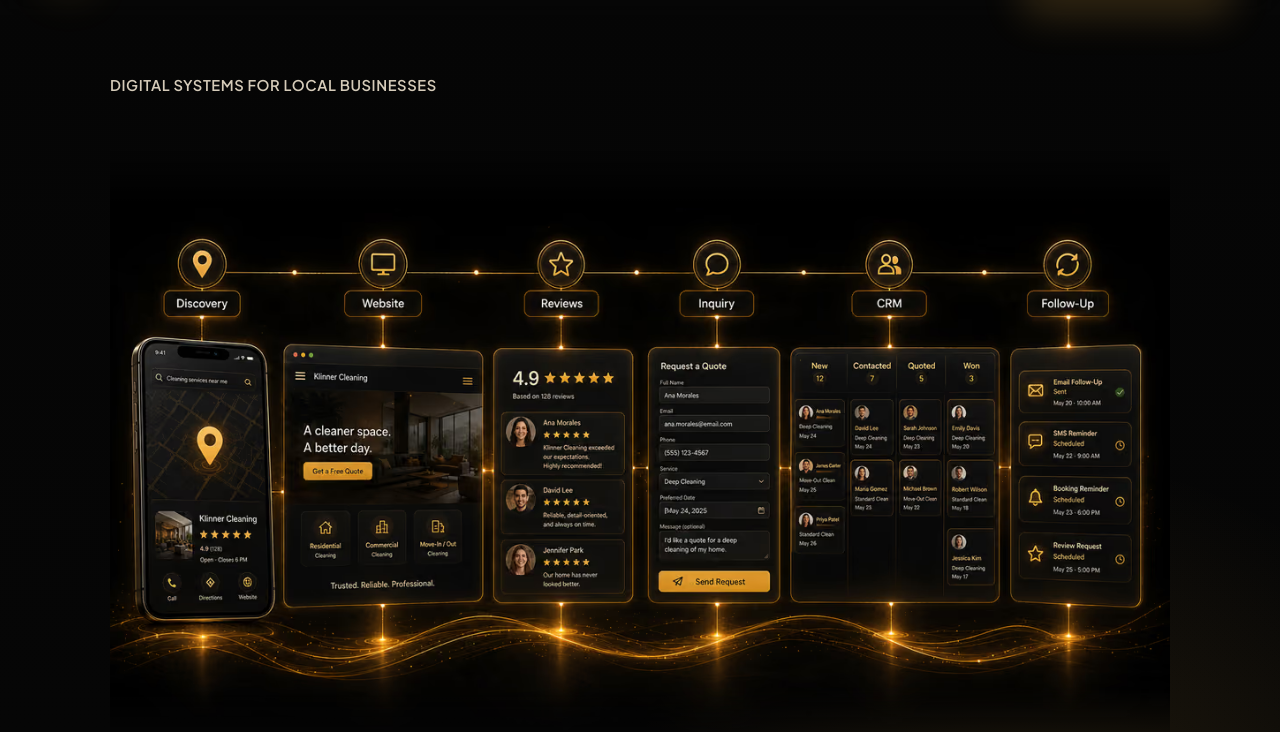
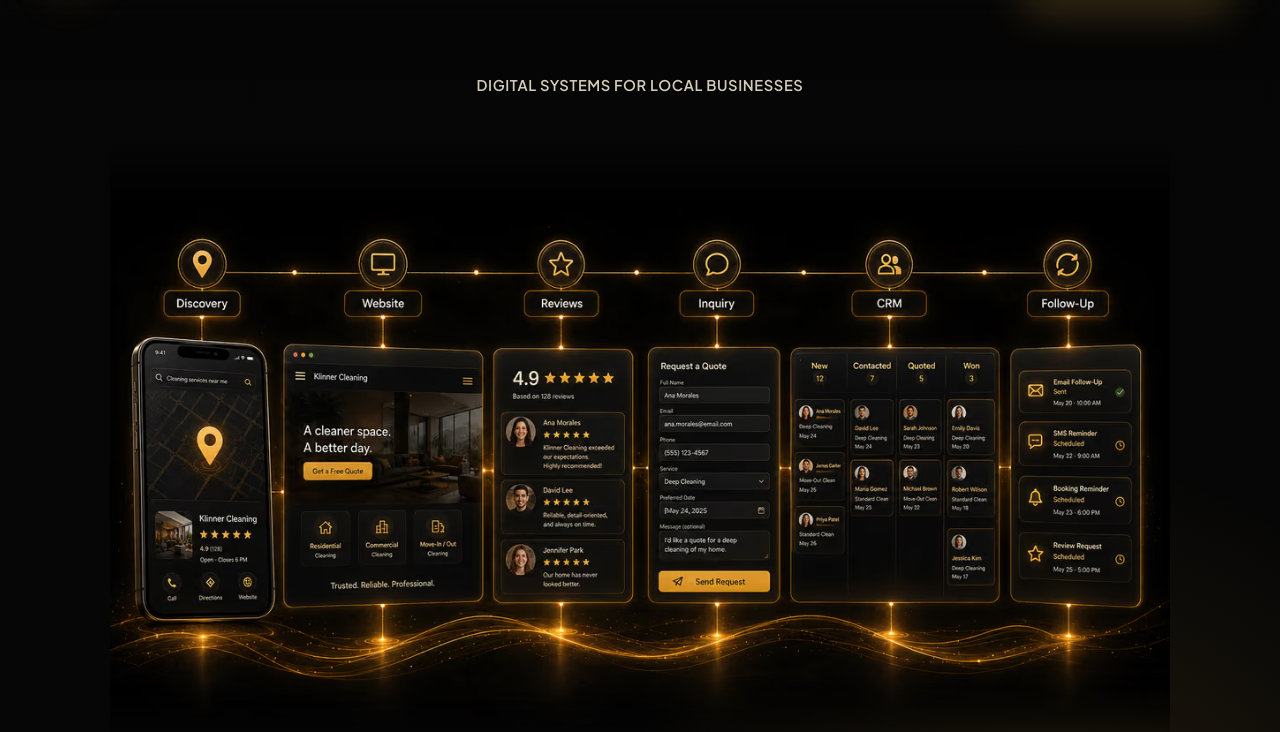
Before and after one commit to gregorblynx/blynxsystems.com, a website: page en/index.html in a window 1280 px wide. Shown: the part 68-800 px from the top of the page. Drawn offline with Linux system fonts and the light colour scheme.

Commit message:
Center the hero eyebrow text over the hero image on desktop
Previous fix matched the eyebrow's box to the image's box (same left
edge) but that only positions the box — the eyebrow text itself
(inline-flex, shrink-to-fit) still sat flush-left within it, so
visually the label read as left-aligned while the image above/below it
is centered. Added text-align:center on .hero-eyebrow-top at the same
>=1024px breakpoint so the label itself centers over the now-centered
image, instead of just its containing box.

Verified by measuring eyebrow-center minus image-center (not eyeballed):
0px at 1440/1280/1366/1024px, both languages. Below 1024px unchanged —
eyebrow stays left-aligned with the image's left edge exactly as
before, matching the "don't touch mobile/tablet" constraint. 0
horizontal overflow, 0 console errors across the same matrix on home,
services, projects, and contact.

```diff
--- a/assets/styles.css
+++ b/assets/styles.css
@@ -677,6 +677,17 @@ button {
     max-width: min(1060px, 100%);
     margin-inline: auto;
   }
+
+  /* max-width + margin-inline:auto above only centers the .hero-eyebrow-top
+     BOX to match the image's box — it doesn't center the (inline-flex,
+     shrink-to-fit) text inside it, which was still sitting flush left
+     within that box. text-align centers inline-level content within its
+     container, so this centers the label itself over the now-centered
+     image. H1/copy/CTAs below stay in normal left-aligned flow — only the
+     eyebrow is text-align:center, and only at this breakpoint. */
+  .hero-eyebrow-top {
+    text-align: center;
+  }
 }
 
 /* Lead capture flow section */
```
